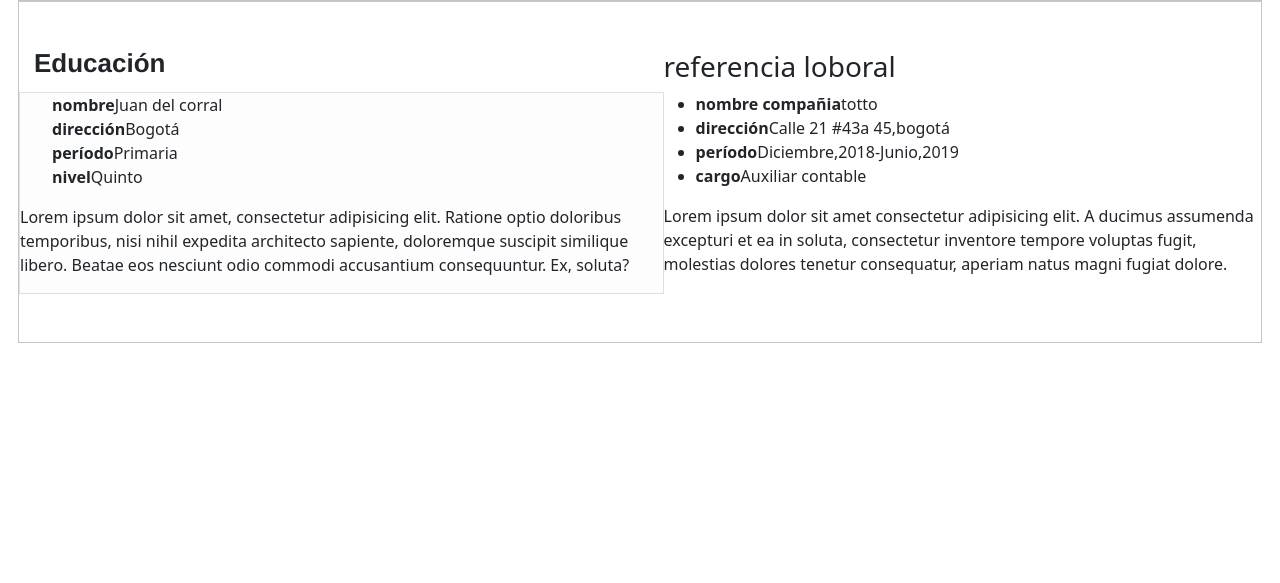
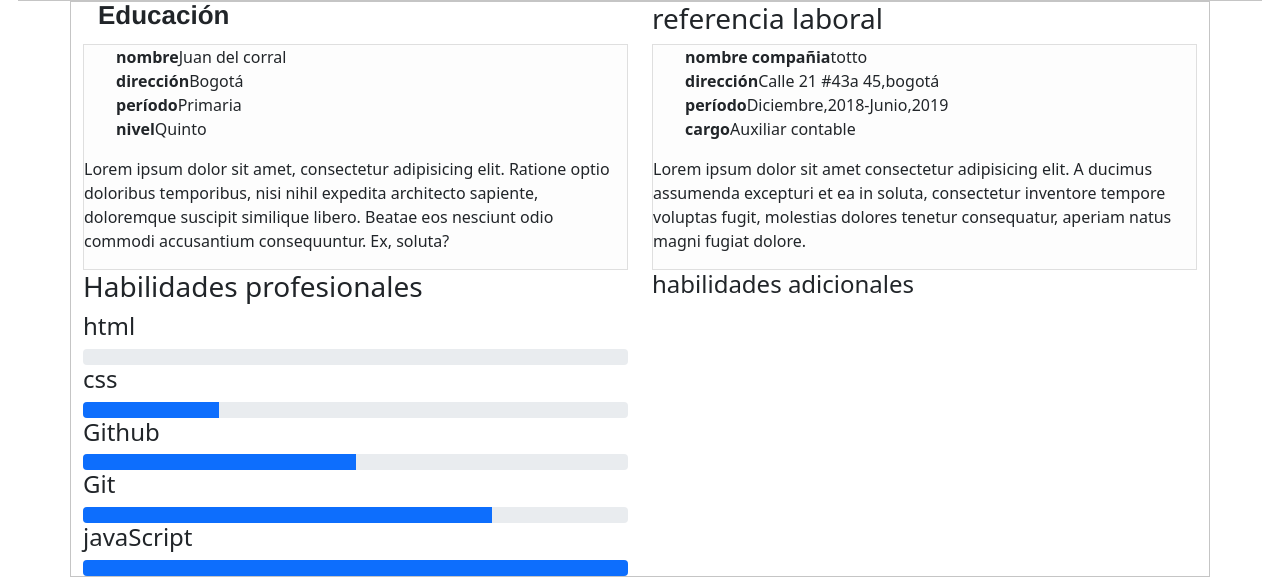
Before and after one commit to karinatellez/karinaportafolio, a PHP site: page /resumen/index.html in a window 1280 px wide. Shown: the part 217-800 px from the top of the page. Run offline with PHP 8.4, Linux system fonts and the light colour scheme; some libraries are stand-ins or nearby versions.

Commit message:
hoy arreglamos la pagina de resumen

```diff
--- a/resumen/index.html
+++ b/resumen/index.html
@@ -71,8 +71,9 @@
         </div>
       </div>
     </header>
-    <main>
-      <div>
+    <main class="container">
+      <div class="row justify-content-center align-self-center">
+        <div class="col-xs-12 col-sm-12 col-md-6 col-lg-6 col-xl-6">
           <div class="educacion">Educación</div>
           <div class="lista">
             <ul>
@@ -83,14 +84,15 @@
             </ul>
             <p>
               Lorem ipsum dolor sit amet, consectetur adipisicing elit. Ratione
-            optio doloribus temporibus, nisi nihil expedita architecto sapiente,
-            doloremque suscipit similique libero. Beatae eos nesciunt odio
-            commodi accusantium consequuntur. Ex, soluta?
+              optio doloribus temporibus, nisi nihil expedita architecto
+              sapiente, doloremque suscipit similique libero. Beatae eos
+              nesciunt odio commodi accusantium consequuntur. Ex, soluta?
             </p>
           </div>
         </div>
-      <div>
-        <h3>referencia loboral</h3>
+        <div class="col-xs-12 col-sm-12 col-md-6 col-lg-6 col-xl-6">
+          <h3>referencia laboral</h3>
+          <div class="referencialaboral">
             <div>
               <ul>
                 <li><b>nombre compañia</b><span>totto</span></li>
@@ -101,11 +103,85 @@
             </div>
             <div>
               <p>
-            Lorem ipsum dolor sit amet consectetur adipisicing elit. A ducimus
-            assumenda excepturi et ea in soluta, consectetur inventore tempore
-            voluptas fugit, molestias dolores tenetur consequatur, aperiam natus
-            magni fugiat dolore.
+                Lorem ipsum dolor sit amet consectetur adipisicing elit. A
+                ducimus assumenda excepturi et ea in soluta, consectetur
+                inventore tempore voluptas fugit, molestias dolores tenetur
+                consequatur, aperiam natus magni fugiat dolore.
               </p>
+            </div>
+          </div>
+        </div>
+      </div>
+      <div class="row">
+        <div
+          class="
+            habilidadesprofesionales
+            col-xs-12 col-sm-12 col-md-6 col-lg-6 col-xl-6
+          "
+        >
+          <h3>Habilidades profesionales</h3>
+          <h4>html</h4>
+          <div class="progress">
+            <div
+              class="progress-bar"
+              role="progressbar"
+              aria-valuenow="0"
+              aria-valuemin="0"
+              aria-valuemax="100"
+            ></div>
+          </div>
+          <h4>css</h4>
+          <div class="progress">
+            <div
+              class="progress-bar"
+              role="progressbar"
+              style="width: 25%"
+              aria-valuenow="25"
+              aria-valuemin="0"
+              aria-valuemax="100"
+            ></div>
+          </div>
+          <h4>Github</h4>
+          <div class="progress">
+            <div
+              class="progress-bar"
+              role="progressbar"
+              style="width: 50%"
+              aria-valuenow="50"
+              aria-valuemin="0"
+              aria-valuemax="100"
+            ></div>
+          </div>
+          <h4>Git</h4>
+          <div class="progress">
+            <div
+              class="progress-bar"
+              role="progressbar"
+              style="width: 75%"
+              aria-valuenow="75"
+              aria-valuemin="0"
+              aria-valuemax="100"
+            ></div>
+          </div>
+          <h4>javaScript</h4>
+          <div class="progress">
+            <div
+              class="progress-bar"
+              role="progressbar"
+              style="width: 100%"
+              aria-valuenow="100"
+              aria-valuemin="0"
+              aria-valuemax="100"
+            ></div>
+          </div>
+        </div>
+        <div
+          class="
+            habilidadesadicionales
+            col-xs-12 col-sm-12 col-md-6 col-lg-6 col-xl-6
+          "
+        >
+          <h4>habilidades adicionales</h4>
         </div>
       </div>
     </main>
--- a/resumen/style.css
+++ b/resumen/style.css
@@ -69,12 +69,7 @@ font-weight: 600;
     font-weight: 300;
 }
 main{
-    display: flex;
     border: solid #c5c5c5 1px;
-    margin-left: 18px;
-    margin-right: 18px;
-    padding-top: 48px;
-    padding-bottom: 48px;
 }
 .educacion{
     font-size: 26px;
@@ -88,8 +83,15 @@ main{
 .lista{
     background-color:  #fdfdfd;
     width: 100%;
-    border: solid 1px #dfdfdf;;
+    border: solid 1px #dfdfdf;
 }
 .lista ul{
     list-style: none;
 }
+.referencialaboral{
+    border: solid 1px #dfdfdf ;
+    background-color:  #fdfdfd;
+}
+.referencialaboral ul{
+    list-style:none;
+}
```
Lines whose indentation alone changed are shown as unchanged.
